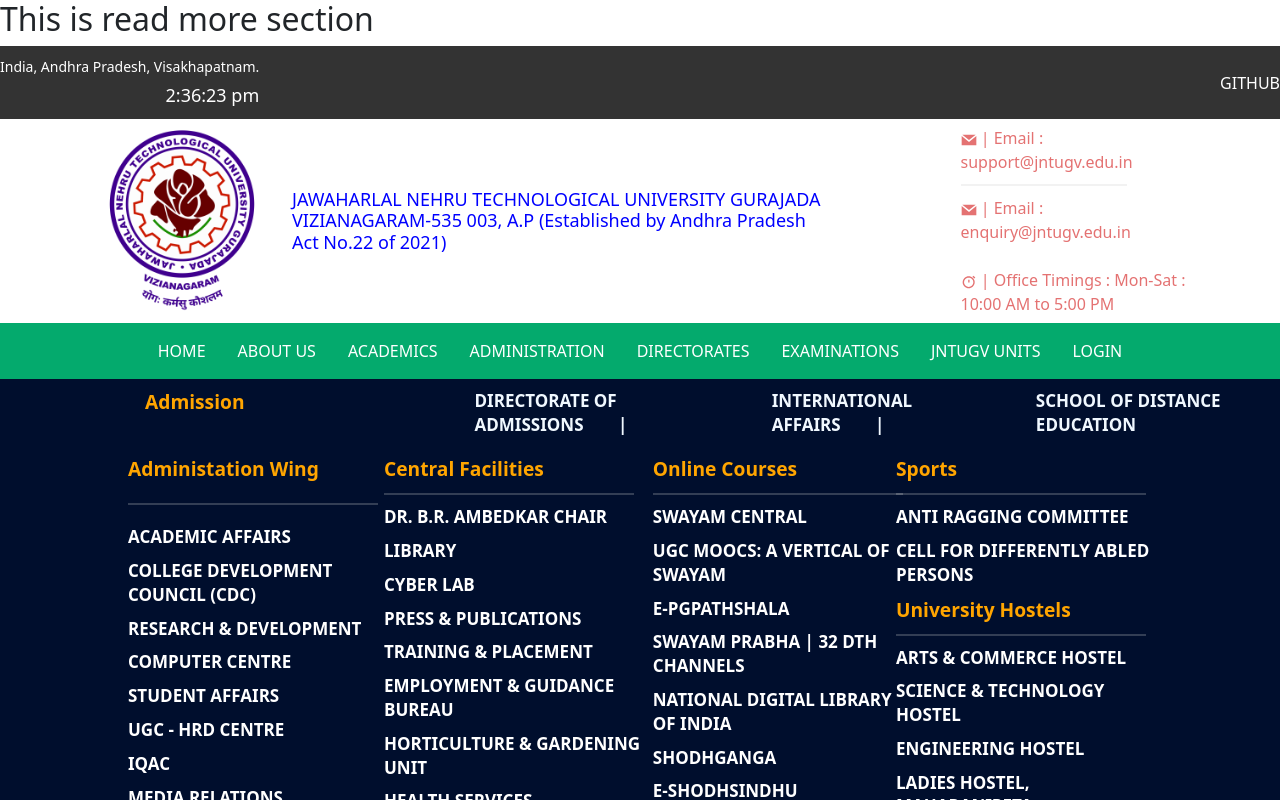
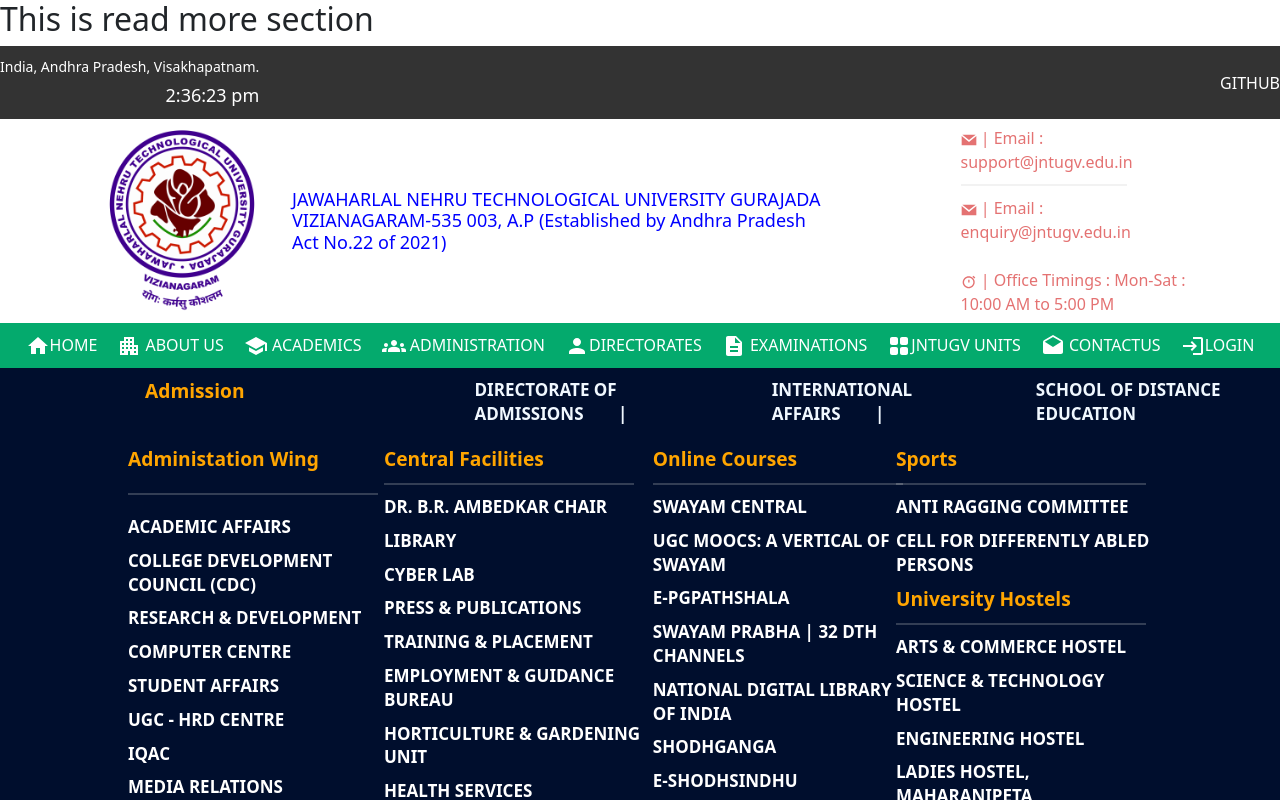
Before and after one commit to JNTU-GV-WEBSITE/FRONTEND, a React (Create React App) app: page /readmore in a window 1280 px wide. Shown: the top 800 px of the page. Built offline with nearby package versions, Linux system fonts and the light colour scheme.

Commit message:
I have added changes to the navigation bar

```diff
--- a/package.json
+++ b/package.json
@@ -11,6 +11,7 @@
     "@testing-library/react": "^13.4.0",
     "@testing-library/user-event": "^13.5.0",
     "bootstrap": "^5.3.1",
+    "bootstrap-icons": "^1.11.0",
     "react": "^18.2.0",
     "react-bootstrap": "^2.8.0",
     "react-dom": "^18.2.0",
--- a/src/components/MainPage/Header/Dropdown.css
+++ b/src/components/MainPage/Header/Dropdown.css
@@ -1,40 +1,48 @@
 /* Dropdown.css */
 .topnav {
-  background-color: #04AA6D;
+  background-color: #04aa6d;
+  text-align: center;
+  font-size: larger;
+}
+
+button{
+  border-style: none;
+  background-color: #04aa6d;
+}
+
+
+.topnav a {
+  float: left;
+  display: block;
+  color: black;
+  /* text-align: center; */
+  padding: 14px 16px;
+  text-decoration: none;
+  font-size: 12px;
+}
+
+/* .nav-options{
+  padding-right: 5px;
+} */
+
+.active {
+  background-color: #04aa6d;
+  color: white;
+}
+
+.dropbtn {
+  background-color: #04aa6d;
+  color: white;
+  padding: 10px;
+  font-size: 16px;
+  border: none;
+  height: 100%;
   text-align: center;
 }
 
-.topnav a {
-  float: center;
-  display: block;
-  color: black;
-  text-align: center;
-  padding: 14px 16px;
-  text-decoration: none;
-  font-size: 17px;
-}
-
-.topnav a:hover{
+.dropbtn:hover {
+  background-color: rgb(22, 75, 0);
   color: #ffffff;
-}
-
-.active {
-  background-color: #04AA6D;
-  color: white;
-}
-
-.topnav .icon {
-  display: none;
-}
-
-.dropbtn {
-  background-color: #04AA6D;
-  color: white;
-  padding: 16px;
-  margin: 0;
-  font-size: 16px;
-  border: none;
-  cursor: pointer;
 }
 
 .dropdown {
@@ -46,44 +54,31 @@
   display: none;
   position: absolute;
   background-color: #f9f9f9;
-  min-width: 400px;
-  box-shadow: 0px 8px 16px 0px rgba(0, 0, 0, 0.2);
+  box-shadow: 1px 7px 15px 2px rgba(0, 0, 0, 0.2);
   z-index: 5;
+  height: 50px;
+  width: 150px;
 }
 
 .dropdown-content button {
-  color: black;
-  padding: 8px 6px;
+  color: rgb(22, 75, 0);
   text-decoration: none;
   display: block;
-  width: 80px;
-
+  height: auto;
 }
 
-/* .topnav button:hover,
-.dropdown:hover .dropbtn {
-  background-color: #555;
-  color: white;
-} */
-
-.dropbtn:hover .dropdown-content{
-  background-color: #04AA6D;
+.dropbtn:hover .dropdown-content {
+  background-color: #04aa6d;
 }
 
-.dropdown-content button{
+.dropdown-content button {
   background-color: #ffffff;
   width: 100%;
-  font-size: 3px; /* Adjust the font size as needed */
-  padding: 0px 0px;
-}
-
-.link-btn{
-
 }
 
 .dropdown-content button:hover {
-  background-color: #04AA6D;
-  color: black;
+  background-color: #404040;
+  color: rgb(255, 255, 255);
 }
 
 .dropdown:hover .dropdown-content {
--- a/src/components/MainPage/Header/Dropdown.js
+++ b/src/components/MainPage/Header/Dropdown.js
@@ -1,168 +1,258 @@
 import "./Dropdown.css";
 import { Link } from "react-router-dom";
+import HomeIcon from '@mui/icons-material/Home';
+import GroupsIcon from '@mui/icons-material/Groups';
+import SchoolIcon from '@mui/icons-material/School';
+import PersonIcon from '@mui/icons-material/Person';
+import DraftsIcon from '@mui/icons-material/Drafts';
+import LoginIcon from '@mui/icons-material/Login';
+import GridViewRoundedIcon from '@mui/icons-material/GridViewRounded';
+import ApartmentIcon from '@mui/icons-material/Apartment';
+import DescriptionIcon from '@mui/icons-material/Description';
+
 const Dropdown = () => {
   return (
     <div class="topnav" id="myTopnav">
       <div class="dropdown">
-        <button class="dropbtn">HOME</button>
+
+        <div class="dropbtn"><HomeIcon />HOME</div>
       </div>
       <div class="dropdown">
-        <button class="dropbtn">ABOUT US</button>
+        <div class="dropbtn"><ApartmentIcon /> ABOUT US</div>
         <div class="dropdown-content">
-          <button>
+          <button className="nav-options">
             {" "}
-            <Link className="link-btn" to="/Main">Link 1</Link>
+            <Link className="link-btn" to="/Main">
+              Link 1
+            </Link>
           </button>
           <button>
             {" "}
-            <Link className="link-btn" to="/Main">Link 2</Link>
+            <Link className="link-btn" to="/Main">
+              Link 2
+            </Link>
           </button>
           <button>
             {" "}
-            <Link className="link-btn" to="/Main">Link 3</Link>
+            <Link className="link-btn" to="/Main">
+              Link 3
+            </Link>
           </button>
         </div>
       </div>
       <div class="dropdown">
-        <button class="dropbtn">ACADEMICS</button>
+        <div class="dropbtn"><SchoolIcon />   ACADEMICS</div>
         <div class="dropdown-content">
           <button>
             {" "}
-            <Link className="link-btn" to="/programsoffered">Programs offered</Link>
+            <Link className="link-btn" to="/programsoffered">
+              Programs offered
+            </Link>
           </button>
           <button>
             {" "}
-            <Link className="link-btn" to="/Main"> Admissions</Link>
+            <Link className="link-btn" to="/Main">
+              {" "}
+              Admissions
+            </Link>
           </button>
           <button>
             {" "}
-            <Link className="link-btn" to="/ConstituentCollegesOP">Constituent Colleges</Link>
+            <Link className="link-btn" to="/ConstituentCollegesOP">
+              Constituent Colleges
+            </Link>
           </button>
           <button>
             {" "}
-            <Link className="link-btn" to="/Main">  Affiliated Colleges</Link>
+            <Link className="link-btn" to="/Main">
+              {" "}
+              Affiliated Colleges
+            </Link>
           </button>
         </div>
       </div>
       <div class="dropdown">
-        <button class="dropbtn">ADMINISTRATION</button>
+        <div class="dropbtn"><GroupsIcon /> ADMINISTRATION</div>
         <div class="dropdown-content">
           <button>
             {" "}
-            <Link className="link-btn" to="/chancellor" target="_self">CHANCELLOR</Link>
+            <Link className="link-btn" to="/chancellor" target="_self">
+              CHANCELLOR
+            </Link>
           </button>
           <button>
             {" "}
-            <Link className="link-btn" to="/ViceChancellor" target="_self">VICE CHANCELLOR</Link>
+            <Link className="link-btn" to="/ViceChancellor" target="_self">
+              VICE CHANCELLOR
+            </Link>
           </button>
           <button>
             {" "}
-            <Link className="link-btn" to="/Registrar" target="_self">REGISTRAR</Link>
+            <Link className="link-btn" to="/Registrar" target="_self">
+              REGISTRAR
+            </Link>
           </button>
         </div>
       </div>
       <div class="dropdown">
-        <button class="dropbtn">DIRECTORATES</button>
+        <div class="dropbtn"><PersonIcon />DIRECTORATES</div>
         <div class="dropdown-content">
-        <button>
+          <button>
             {" "}
-            <Link className="link-btn" to="/AcademicAudit" target="_self">Academic Audit</Link>
+            <Link className="link-btn" to="/AcademicAudit" target="_self">
+              Academic Audit
+            </Link>
           </button>
           <button>
             {" "}
-            <Link className="link-btn" to="/AcademicPlanning" target="_self">Academic Planning</Link>
+            <Link className="link-btn" to="/AcademicPlanning" target="_self">
+              Academic Planning
+            </Link>
           </button>
           <button>
             {" "}
-            <Link className="link-btn" to="/Admissions" target="_self">Admissions</Link>
+            <Link className="link-btn" to="/Admissions" target="_self">
+              Admissions
+            </Link>
           </button>
           <button>
             {" "}
-            <Link className="link-btn" to="/AlumniRelations" target="_self">Alumni Relations</Link>
+            <Link className="link-btn" to="/AlumniRelations" target="_self">
+              Alumni Relations
+            </Link>
           </button>
           <button>
             {" "}
-            <Link className="link-btn" to="/Empowerment" target="_self">Empowerment of Women & Grievances</Link>
+            <Link className="link-btn" to="/Empowerment" target="_self">
+              Empowerment of Women & Grievances
+            </Link>
           </button>
           <button>
             {" "}
-            <Link className="link-btn" to="/Evaluation" target="_self">Evaluation</Link>
+            <Link className="link-btn" to="/Evaluation" target="_self">
+              Evaluation
+            </Link>
           </button>
           <button>
             {" "}
-            <Link className="link-btn" to="/FacultyDevelopmentCell" target="_self">Faculty Development Cell</Link>
+            <Link
+              className="link-btn"
+              to="/FacultyDevelopmentCell"
+              target="_self"
+            >
+              Faculty Development Cell
+            </Link>
           </button>
           <button>
             {" "}
-            <Link className="link-btn" to="/ForeignUniversityRelations" target="_self">Foreign University Relations</Link>
+            <Link
+              className="link-btn"
+              to="/ForeignUniversityRelations"
+              target="_self"
+            >
+              Foreign University Relations
+            </Link>
           </button>
           <button>
             {" "}
-            <Link className="link-btn" to="/IQAC" target='_self'>IQAC</Link>
-          </button>
-          <button>
-          {" "}
-            <Link className="link-btn" to="/Placements" target='_self'>IIIT & Placements</Link>
+            <Link className="link-btn" to="/IQAC" target="_self">
+              IQAC
+            </Link>
           </button>
           <button>
             {" "}
-            <Link className="link-btn" to="/Research" target='_self'>Research & Development</Link>
+            <Link className="link-btn" to="/Placements" target="_self">
+              IIIT & Placements
+            </Link>
           </button>
           <button>
             {" "}
-            <Link className="link-btn" to="/SportsAdministration" target='_self'>University Games & Sports Administration</Link>
-          </button>
-
-        </div>
-      </div>
-      <div class="dropdown">
-        <button class="dropbtn">EXAMINATIONS</button>
-        <div class="dropdown-content">
-          <button>
-            {" "}
-            <Link className="link-btn" to="/Main">Link 1</Link>
+            <Link className="link-btn" to="/Research" target="_self">
+              Research & Development
+            </Link>
           </button>
           <button>
             {" "}
-            <Link className="link-btn" to="/Main">Link 2</Link>
-          </button>
-          <button>
-            {" "}
-            <Link className="link-btn" to="/Main">Link 3</Link>
+            <Link
+              className="link-btn"
+              to="/SportsAdministration"
+              target="_self"
+            >
+              University Games & Sports Administration
+            </Link>
           </button>
         </div>
       </div>
       <div class="dropdown">
-        <button class="dropbtn">JNTUGV UNITS</button>
+        <div class="dropbtn"><DescriptionIcon /> EXAMINATIONS</div>
         <div class="dropdown-content">
           <button>
             {" "}
-            <Link className="link-btn" to="/Main">Link 1</Link>
+            <Link className="link-btn" to="/Main">
+              Link 1
+            </Link>
           </button>
           <button>
             {" "}
-            <Link className="link-btn" to="/Main">Link 2</Link>
+            <Link className="link-btn" to="/Main">
+              Link 2
+            </Link>
           </button>
           <button>
             {" "}
-            <Link className="link-btn" to="/Main">Link 3</Link>
+            <Link className="link-btn" to="/Main">
+              Link 3
+            </Link>
+          </button>
+        </div>
+      </div>
+
+      <div class="dropdown">
+        <div class="dropbtn"><GridViewRoundedIcon />JNTUGV UNITS</div>
+        <div class="dropdown-content">
+          <button>
+            {" "}
+            <Link className="link-btn" to="/Main">
+              Link 1
+            </Link>
+          </button>
+          <button>
+            {" "}
+            <Link className="link-btn" to="/Main">
+              Link 2
+            </Link>
+          </button>
+          <button>
+            {" "}
+            <Link className="link-btn" to="/Main">
+              Link 3
+            </Link>
           </button>
         </div>
       </div>
       <div class="dropdown">
-        <button class="dropbtn">LOGIN</button>
+        <div class="dropbtn"><DraftsIcon /> CONTACTUS</div>
+      </div>
+      <div class="dropdown">
+        <div class="dropbtn"><LoginIcon />LOGIN</div>
         <div class="dropdown-content">
           <button>
             {" "}
-            <Link style={{}} className="link-btn" to="/Main">Link 1</Link>
+            <Link className="link-btn" to="/Main">
+              Link 1
+            </Link>
           </button>
           <button>
             {" "}
-            <Link className="link-btn" to="/Main">Link 2</Link>
+            <Link className="link-btn" to="/Main">
+              Link 2
+            </Link>
           </button>
           <button>
             {" "}
-            <Link className="link-btn" to="/Main">Link 3</Link>
+            <Link className="link-btn" to="/Main">
+              Link 3
+            </Link>
           </button>
         </div>
       </div>
```
Also changed, not shown: 1 other file (tests, documents, lock files or other folders).
